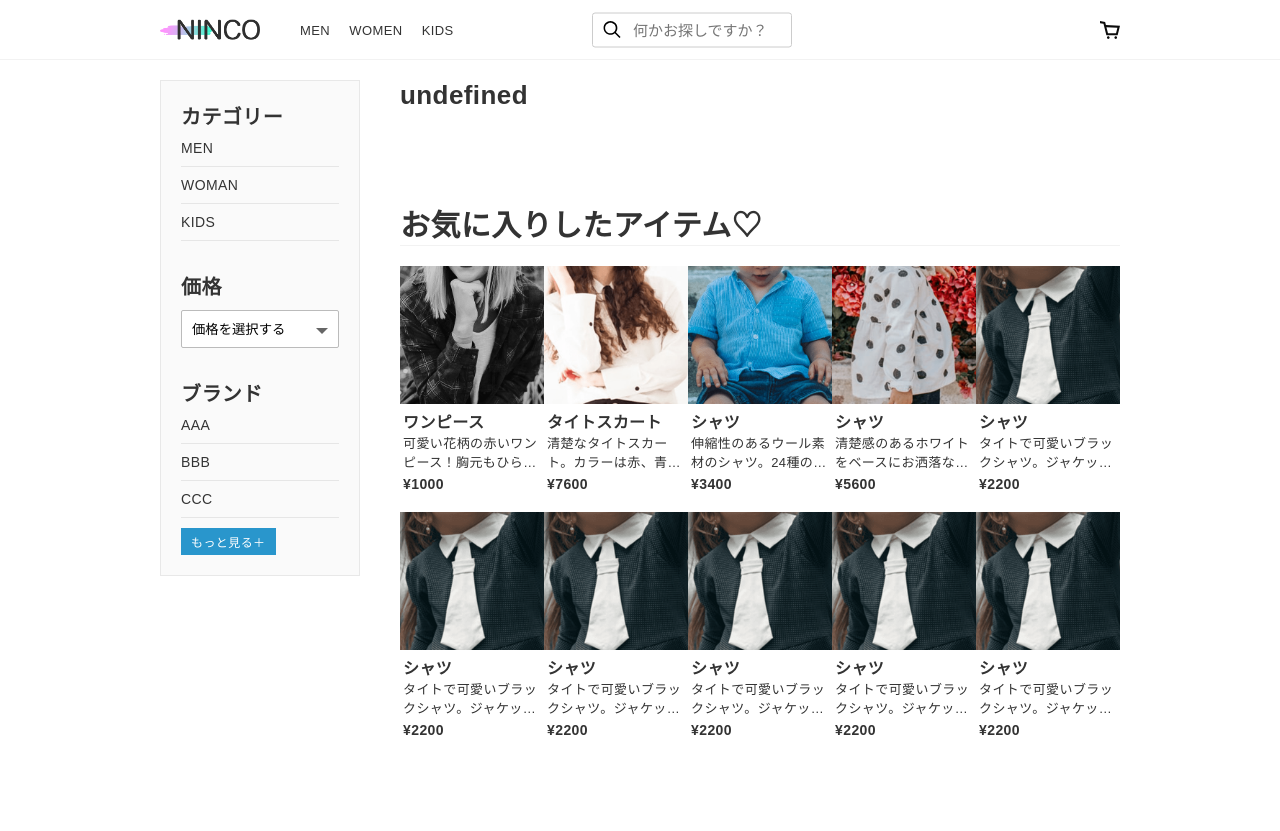
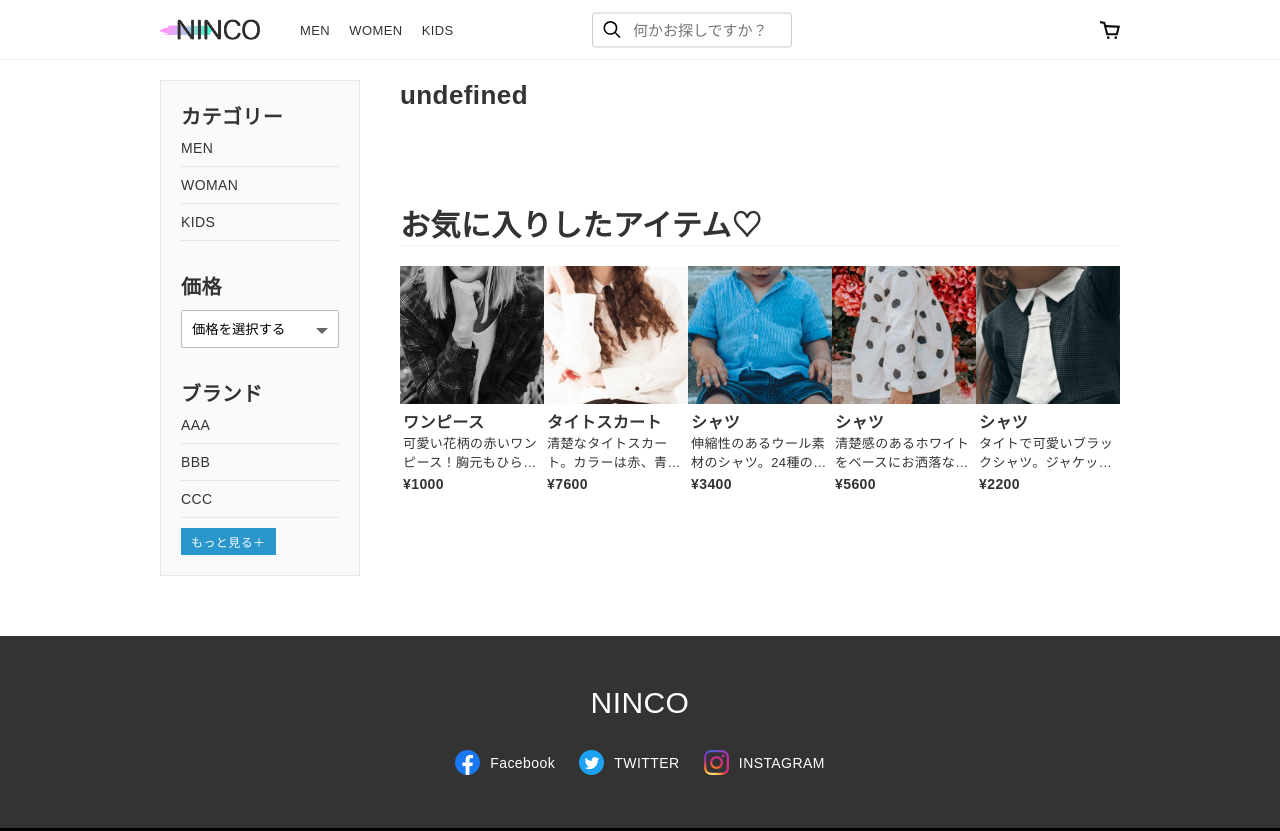
Before and after one commit to Takumi-0126/ecsite__example, a plain HTML site: page list.html in a window 1280 px wide. Shown: the top 831 px of the page. Drawn offline with nearby package versions, Linux system fonts and the light colour scheme.

Commit message:
Update list.html

```diff
--- a/list.html
+++ b/list.html
@@ -173,146 +173,6 @@
                 </div>
               </a>
             </li>
-            <li class="item">
-              <a href="#">
-                <div class="item-cap">
-                  <img src="./img/item/58.png" loading="lazy" />
-                </div>
-                <div class="item-info">
-                  <h3 class="item-name">シャツ</h3>
-                  <h3 class="item-text">
-                    タイトで可愛いブラックシャツ。ジャケットあわせて着こなしましょう
-                  </h3>
-                  <div class="item-price">¥2200</div>
-                </div>
-              </a>
-            </li>
-            <li class="item">
-              <a href="#">
-                <div class="item-cap">
-                  <img src="./img/item/58.png" loading="lazy" />
-                </div>
-                <div class="item-info">
-                  <h3 class="item-name">シャツ</h3>
-                  <h3 class="item-text">
-                    タイトで可愛いブラックシャツ。ジャケットあわせて着こなしましょう
-                  </h3>
-                  <div class="item-price">¥2200</div>
-                </div>
-              </a>
-            </li>
-            <li class="item">
-              <a href="#">
-                <div class="item-cap">
-                  <img src="./img/item/58.png" loading="lazy" />
-                </div>
-                <div class="item-info">
-                  <h3 class="item-name">シャツ</h3>
-                  <h3 class="item-text">
-                    タイトで可愛いブラックシャツ。ジャケットあわせて着こなしましょう
-                  </h3>
-                  <div class="item-price">¥2200</div>
-                </div>
-              </a>
-            </li>
-            <li class="item">
-              <a href="#">
-                <div class="item-cap">
-                  <img src="./img/item/58.png" loading="lazy" />
-                </div>
-                <div class="item-info">
-                  <h3 class="item-name">シャツ</h3>
-                  <h3 class="item-text">
-                    タイトで可愛いブラックシャツ。ジャケットあわせて着こなしましょう
-                  </h3>
-                  <div class="item-price">¥2200</div>
-                </div>
-              </a>
-            </li>
-            <li class="item">
-              <a href="#">
-                <div class="item-cap">
-                  <img src="./img/item/58.png" loading="lazy" />
-                </div>
-                <div class="item-info">
-                  <h3 class="item-name">シャツ</h3>
-                  <h3 class="item-text">
-                    タイトで可愛いブラックシャツ。ジャケットあわせて着こなしましょう
-                  </h3>
-                  <div class="item-price">¥2200</div>
-                </div>
-              </a>
-            </li>
-            <li class="item">
-              <a href="#">
-                <div class="item-cap">
-                  <img src="./img/item/58.png" loading="lazy" />
-                </div>
-                <div class="item-info">
-                  <h3 class="item-name">シャツ</h3>
-                  <h3 class="item-text">
-                    タイトで可愛いブラックシャツ。ジャケットあわせて着こなしましょう
-                  </h3>
-                  <div class="item-price">¥2200</div>
-                </div>
-              </a>
-            </li>
-            <li class="item">
-              <a href="#">
-                <div class="item-cap">
-                  <img src="./img/item/58.png" loading="lazy" />
-                </div>
-                <div class="item-info">
-                  <h3 class="item-name">シャツ</h3>
-                  <h3 class="item-text">
-                    タイトで可愛いブラックシャツ。ジャケットあわせて着こなしましょう
-                  </h3>
-                  <div class="item-price">¥2200</div>
-                </div>
-              </a>
-            </li>
-            <li class="item">
-              <a href="#">
-                <div class="item-cap">
-                  <img src="./img/item/58.png" loading="lazy" />
-                </div>
-                <div class="item-info">
-                  <h3 class="item-name">シャツ</h3>
-                  <h3 class="item-text">
-                    タイトで可愛いブラックシャツ。ジャケットあわせて着こなしましょう
-                  </h3>
-                  <div class="item-price">¥2200</div>
-                </div>
-              </a>
-            </li>
-            <li class="item">
-              <a href="#">
-                <div class="item-cap">
-                  <img src="./img/item/58.png" loading="lazy" />
-                </div>
-                <div class="item-info">
-                  <h3 class="item-name">シャツ</h3>
-                  <h3 class="item-text">
-                    タイトで可愛いブラックシャツ。ジャケットあわせて着こなしましょう
-                  </h3>
-                  <div class="item-price">¥2200</div>
-                </div>
-              </a>
-            </li>
-            <li class="item">
-              <a href="#">
-                <div class="item-cap">
-                  <img src="./img/item/58.png" loading="lazy" />
-                </div>
-                <div class="item-info">
-                  <h3 class="item-name">シャツ</h3>
-                  <h3 class="item-text">
-                    タイトで可愛いブラックシャツ。ジャケットあわせて着こなしましょう
-                  </h3>
-                  <div class="item-price">¥2200</div>
-                </div>
-              </a>
-            </li>
           </ul>
         </section>
       </div>
```
